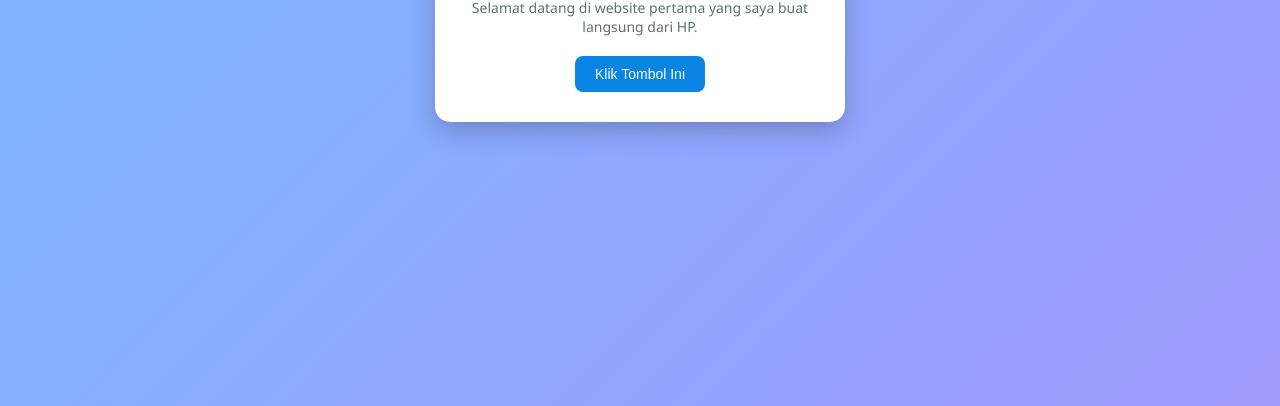
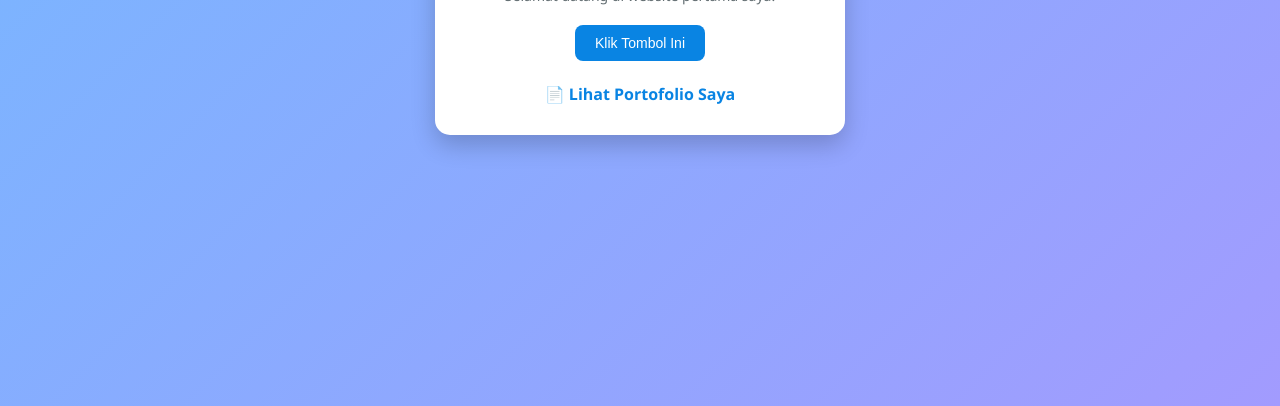
Before and after one commit to ayucristiana/portofoliopersonal, a plain HTML site: page index.html in a window 1280 px wide. Shown: the part 394-800 px from the top of the page. Drawn offline with Linux system fonts and the light colour scheme.

Commit message:
index.html

```diff
--- a/index.html
+++ b/index.html
@@ -11,8 +11,17 @@
 
     <div class="card">
         <h1 id="salam">Halo!</h1>
-        <p>Selamat datang di website pertama yang saya buat langsung dari HP.</p>
+        <p>Selamat datang di website pertama saya.</p>
+
+        <!-- Tombol Interaktif -->
         <button onclick="ubahPesan()">Klik Tombol Ini</button>
+
+        <br><br>
+
+        <!-- Link ke file PDF CV Anda -->
+        <a href="foto1.pdf" target="_blank" style="color: #0984e3; text-decoration: none; font-weight: bold; font-size: 16px;">
+            📄 Lihat Portofolio Saya
+        </a>
     </div>
 
     <!-- Menghubungkan file JavaScript -->
```
